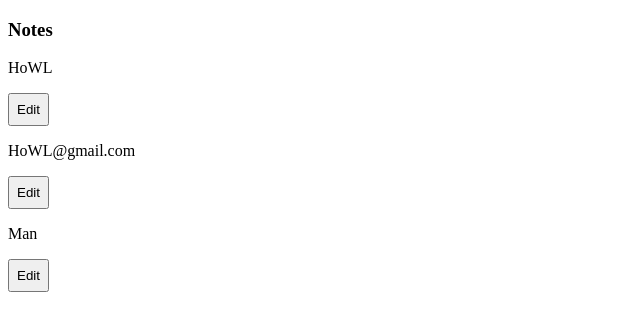
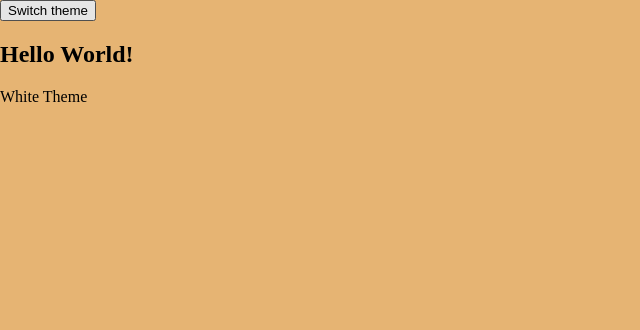
Before and after one commit to First-HoWL/React-Class, a React (Create React App) app: page / in a window 1280 px wide. Shown: the top 330 px of the page, without its empty margins (0-640 px from the left). Built offline with nearby package versions, Linux system fonts and the light colour scheme.

Commit message:
added theme switcher

```diff
--- a/src/App.js
+++ b/src/App.js
@@ -1,88 +1,5 @@
 import { useState } from "react";
 import "./styles.css";
-
-function func() {
-  alert("hello World");
-}
-
-// var input1;
-// var input2;
-// var input3;
-
-// function CalculatorFeature() {
-//   //const [header, setheader] = useState("My first Ract App");
-//   const [input1, setinput1] = useState("");
-//   const [select1, setselect1] = useState("+");
-//   const [input2, setinput2] = useState("");
-//   const [output, setoutput] = useState("");
-
-//   function changeOutput() {
-//     let out;
-//     if (select1 == "+") out = parseInt(input1) + parseInt(input2);
-//     else if (select1 == "-") out = parseInt(input1) - parseInt(input2);
-//     else if (select1 == "/") out = parseInt(input1) / parseInt(input2);
-//     else if (select1 == "*") out = parseInt(input1) * parseInt(input2);
-//     setoutput(out);
-//   }
-
-//   function setinp1(inp) {
-//     setinput1(inp);
-//   }
-//   function setinp2(inp) {
-//     setinput2(inp);
-//   }
-
-//   return (
-//     <>
-//       <div className="calculator">
-//         <div>
-//           <input
-//             type="text"
-//             onChange={(event) => {
-//               setinput1(event.target.value);
-//             }}
-//             placeholder="input 1"
-//           />
-//           <select
-//             onChange={(event) => {
-//               setselect1(event.target.value);
-//             }}
-//           >
-//             <option value="+"> + </option>
-//             <option value="-"> - </option>
-//             <option value="*"> * </option>
-//             <option value="/"> / </option>
-//           </select>
-//         </div>
-//         <div>
-//           <input
-//             type="text"
-//             onChange={(event) => {
-//               setinput2(event.target.value);
-//             }}
-//             placeholder="input 2"
-//           />
-//           <button onClick={changeOutput}>Start</button>
-//           <span>{output}</span>
-//         </div>
-//       </div>
-//     </>
-//   );
-// }
-
-// function InputFeature() {
-//   return (
-//     <>
-//       <div>
-//         <input
-//           onChange={(event) => {
-//             input1 = event.target.value;
-//           }}
-//         />
-//       </div>
-//     </>
-//   );
-// }
 
 function ClickerFeature({ firstButton, secButton, thirdButton }) {
   const [clicked, setclick] = useState(0);
@@ -233,12 +150,72 @@
   );
 }
 
-export default function App() {
+function PersonalSite({ profile }) {
   return (
     <>
-      <Note
-        profile={{ name: "HoWL", email: "HoWL@gmail.com", gender: "Man" }}
-      />
+      <h3>
+        {profile.firstName} {profile.secName} {profile.surName}
+      </h3>
+      <h4>{profile.phone}</h4>
+      <h4>{profile.email}</h4>
+      <h4>{profile.adress}</h4>
+      <h4>{profile.workExperience}</h4>
+      <h4>{profile.skills}</h4>
+      <img src={profile.img}></img>
     </>
   );
 }
+
+function ThemeSwitch({ onClick }) {
+  return <button onClick={onClick}>Switch theme</button>;
+}
+
+export default function App() {
+  const [theme, setTheme] = useState("");
+  return (
+    <>
+      <main className={theme}>
+        <ThemeSwitch
+          onClick={() =>
+            setTheme(
+              theme == ""
+                ? "darkTheme"
+                : theme == "darkTheme"
+                ? "greenTheme"
+                : theme == "greenTheme"
+                ? "blueTheme"
+                : ""
+            )
+          }
+        />
+        <h2>Hello World!</h2>
+        <p>
+          {theme == ""
+            ? "White Theme"
+            : theme == "darkTheme"
+            ? "Dark Theme"
+            : theme == "greenTheme"
+            ? "Green Theme"
+            : "Blue Theme"}
+        </p>
+      </main>
+
+      {/* <Note
+        profile={{ name: "HoWL", email: "HoWL@gmail.com", gender: "Man" }}
+      /> */}
+      {/* <PersonalSite
+        profile={{
+          firstName: "Denis",
+          secName: "Hello",
+          surName: "World!",
+          phone: "0123456789",
+          email: "email@email.com",
+          adress: "none",
+          workExperience: "2 years",
+          skills: "lots of",
+          img: "https://media.istockphoto.com/id/92202969/ru/%D1%84%D0%BE%D1%82%D0%BE/%D0%BC%D0%BE%D0%BB%D0%BE%D0%B4%D1%8B%D0%B5-%D1%88%D0%B8%D0%BC%D0%BF%D0%B0%D0%BD%D0%B7%D0%B5-simia-troglodytes-6-years-old.jpg?s=612x612&w=0&k=20&c=ROdNqiuQmQo7KtQmWaUduxUKQzPSK1TTf3XA8B5eJZI=",
+        }}
+      /> */}
+    </>
+  );
+}
--- a/src/styles.css
+++ b/src/styles.css
@@ -2,27 +2,24 @@
   font-family: sans-serif;
   text-align: center;
 }
-
-div.calculator {
-  display: flex;
-  flex-wrap: wrap;
-  margin: 20px;
-  padding: 20px;
-  border: 1px solid black;
-  border-radius: 10px;
-  align-items: center;
-  flex-direction: column;
-}
-div.calculator input,
-select,
-button {
-  padding: 7px;
-}
-div.counter button,
-span {
-  padding: 10px;
+body {
+  margin: 0;
+  padding: 0;
 }
 
-button[type="submit"] {
-  display: block;
+main {
+  min-height: 100vh;
+  background-color: rgb(230, 180, 115);
 }
+main.darkTheme {
+  background-color: rgb(17, 15, 12);
+  color: white;
+}
+main.greenTheme {
+  background-color: rgb(3, 71, 0);
+  color: rgb(238, 136, 136);
+}
+main.blueTheme {
+  background-color: rgb(2, 7, 70);
+  color: rgb(192, 7, 216);
+}
```
